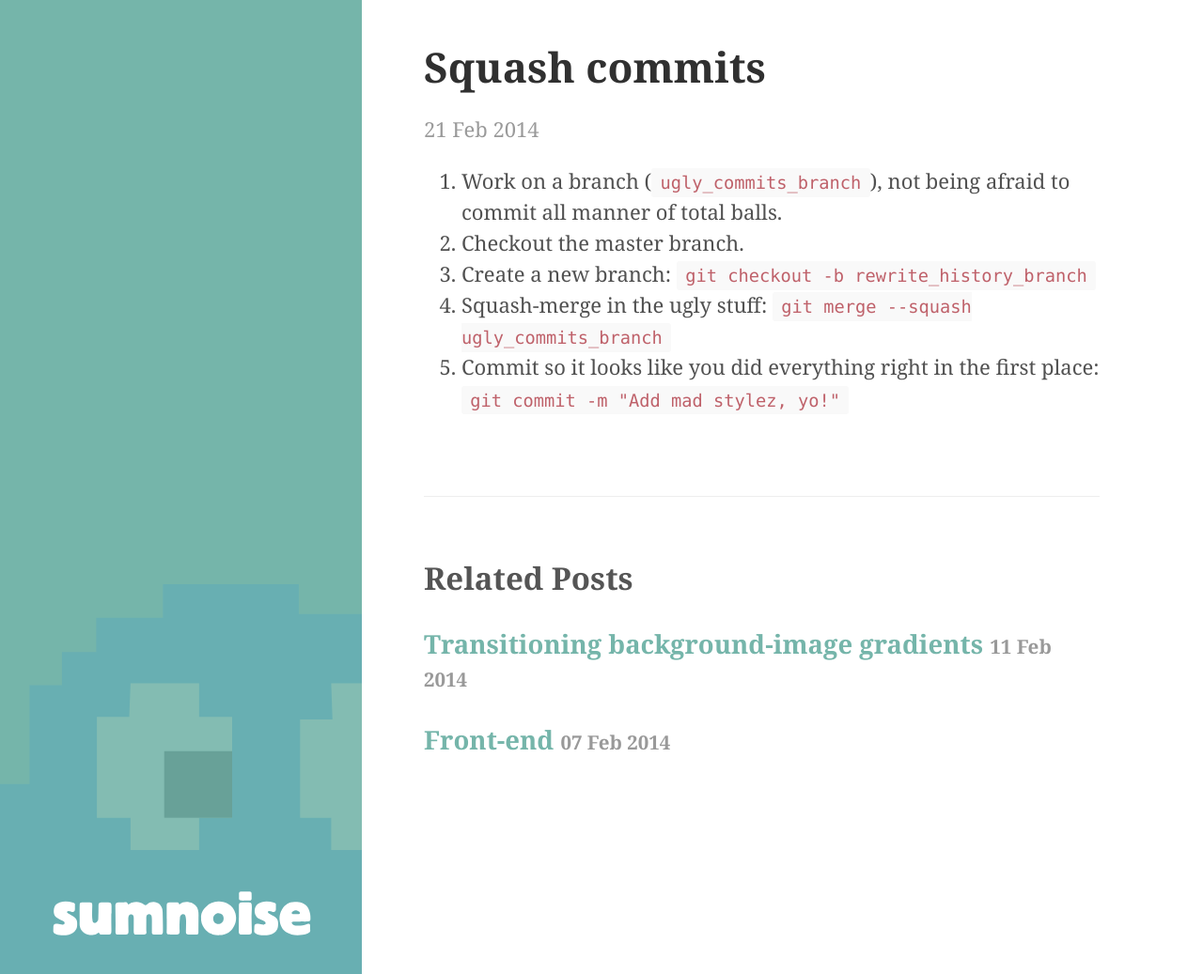
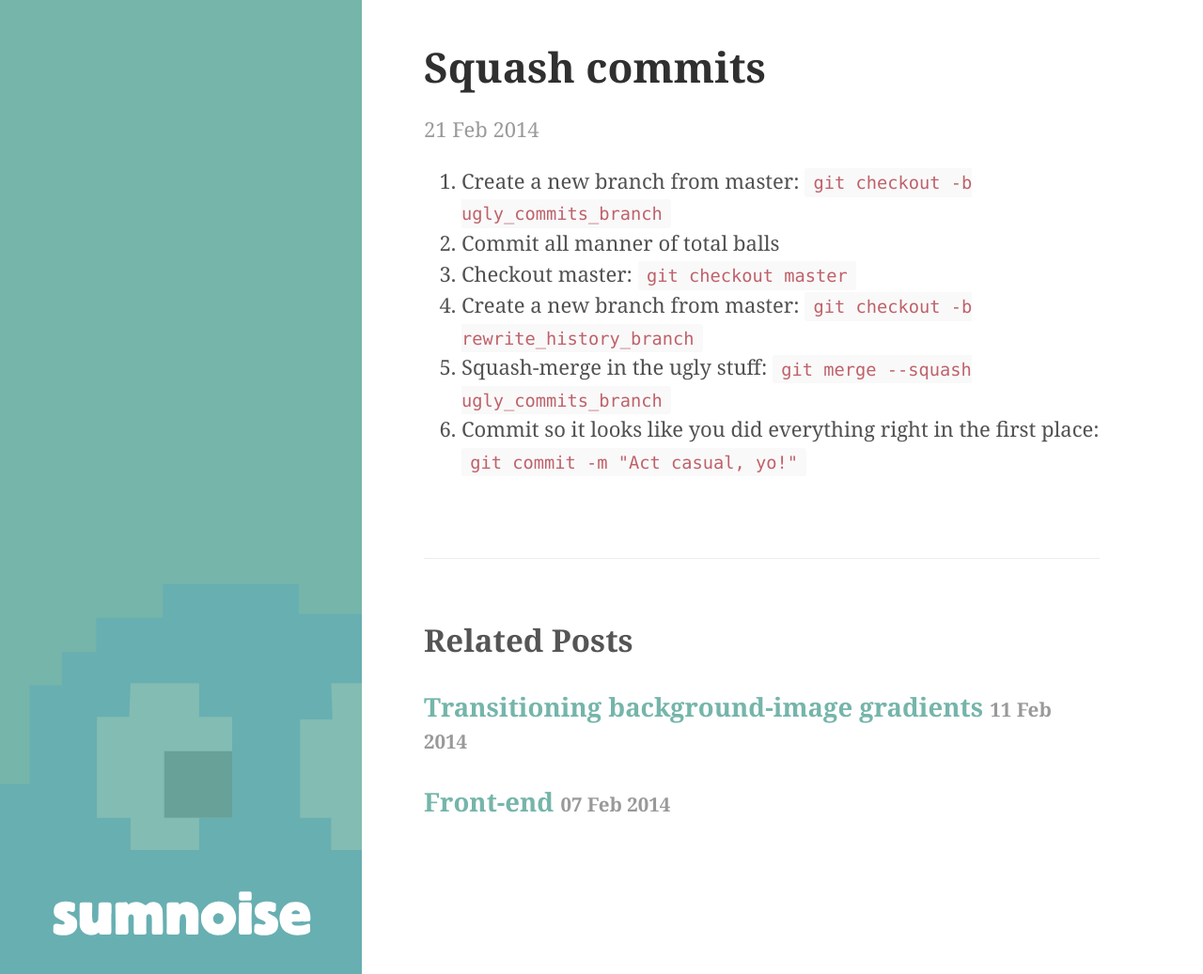
Before and after one commit to davidpmccormick/davidpmccormick.github.io, a Jekyll site: the page built from _posts/2014-02-21-squash-commits.md, in a window 1280 px wide and 1037 px high. Shown: the whole window at 94% size. Built offline with Jekyll 4.4.1, drawn with Linux system fonts in a browser that asks for light colours; Markdown is read by kramdown in place of the engine named in the settings.

Commit message:
Update 2014-02-21-squash-commits.md

```diff
--- a/_posts/2014-02-21-squash-commits.md
+++ b/_posts/2014-02-21-squash-commits.md
@@ -3,8 +3,9 @@ layout: post
 title: Squash commits
 ---
 
-1. Work on a branch (`ugly_commits_branch`), not being afraid to commit all manner of total balls.
-2. Checkout the master branch.
-3. Create a new branch: `git checkout -b rewrite_history_branch`
+1. Create a new branch from master: `git checkout -b ugly_commits_branch`
+2. Commit all manner of total balls
+2. Checkout master: `git checkout master`
+3. Create a new branch from master: `git checkout -b rewrite_history_branch`
 4. Squash-merge in the ugly stuff: `git merge --squash ugly_commits_branch`
-5. Commit so it looks like you did everything right in the first place: `git commit -m "Add mad stylez, yo!"`
+5. Commit so it looks like you did everything right in the first place: `git commit -m "Act casual, yo!"`
```
